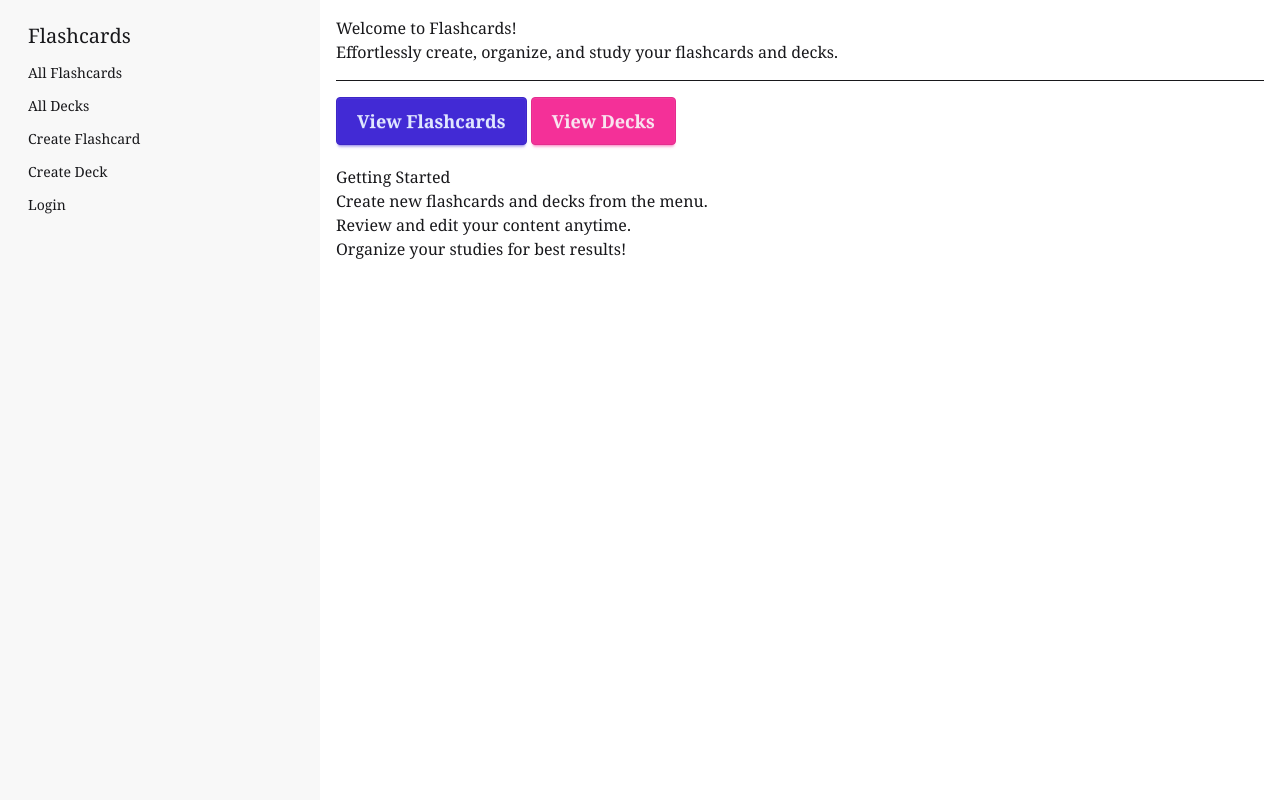
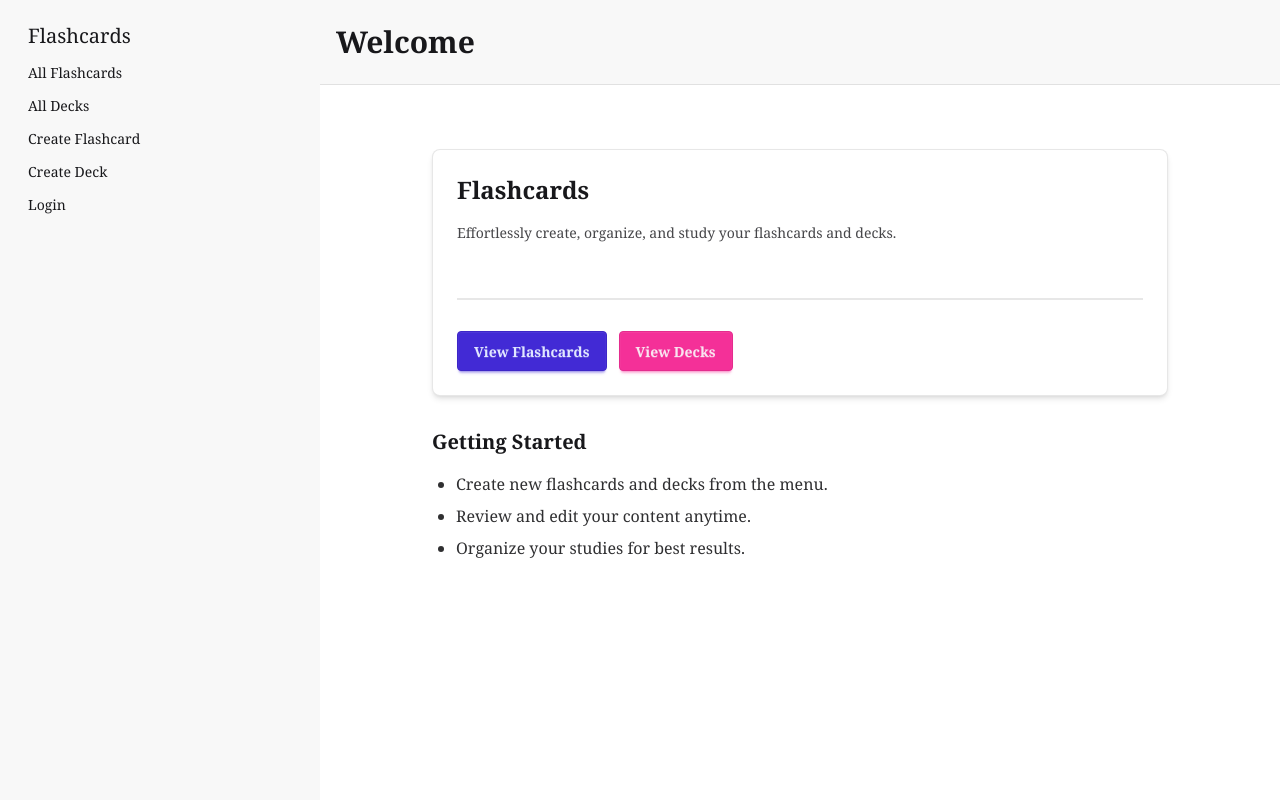
Before and after one commit to Exteriordemonic/py-flashcards, a Django app: page / in a window 1280 px wide. Run offline with Django 5.2, Linux system fonts and the light colour scheme; style sheets or scripts are compiled from the project's sources; some libraries are stand-ins or nearby versions.

Commit message:
feat: Revamp flashcard and deck templates with improved layout and styling; enhance delete confirmation pages for better user experience

```diff
--- a/templates/flashcards/deck_detail.html
+++ b/templates/flashcards/deck_detail.html
@@ -36,9 +36,9 @@
             <a href="{% url 'flashcards:deck-delete' pk=object.id %}" class="btn btn-error btn-sm">Delete</a>
         {% else %}
             {% if is_member %}
-            <a href="{% url 'flashcards:deck-remove' pk=object.id %}" class="btn btn-primary btn-sm">remove</a>
+            <a href="{% url 'flashcards:deck-remove' pk=object.id %}" class="btn btn-primary btn-sm">Remove</a>
             {% else %}
-            <a href="{% url 'flashcards:deck-add' pk=object.id %}" class="btn btn-primary btn-sm">add</a>
+            <a href="{% url 'flashcards:deck-add' pk=object.id %}" class="btn btn-primary btn-sm">Add</a>
             {% endif %}
         {% endif %}
       </div>
--- a/templates/flashcards/deck_list.html
+++ b/templates/flashcards/deck_list.html
@@ -12,7 +12,7 @@
 {% block content %}
 <div class="container p-4">
   <div class="overflow-x-auto rounded-box border border-base-content/5 bg-base-100">
-      <table class="table ">
+      <table class="table">
         <!-- head -->
         <thead>
           <tr>
--- a/templates/flashcards/flashcard_list.html
+++ b/templates/flashcards/flashcard_list.html
@@ -12,7 +12,7 @@
 {% block content %}
 <div class="container p-4">
   <div class="overflow-x-auto rounded-box border border-base-content/5 bg-base-100">
-      <table class="table ">
+      <table class="table">
         <!-- head -->
         <thead>
           <tr>
--- a/templates/flashcards/home.html
+++ b/templates/flashcards/home.html
@@ -1,35 +1,33 @@
-{% extends 'base.html' %} {% block content %}
-<section class="w-full px-4">
-  <div class="container my-4">
-    <div class="jumbotron">
-      <h1 class="display-4">Welcome to Flashcards!</h1>
-      <p class="lead">
+{% extends "base.html" %}
+
+{% block header %}
+  <header class="w-full flex items-center justify-between px-4 py-6 bg-base-200 border-b border-base-content/10 mb-4">
+    <h1 class="text-3xl font-bold">Welcome</h1>
+  </header>
+{% endblock %}
+
+{% block content %}
+<div class="container mx-auto max-w-3xl px-4 py-8">
+  <div class="card bg-base-100 shadow-md border border-base-content/10 mt-4">
+    <div class="card-body">
+      <h2 class="card-title text-2xl mb-2">Flashcards</h2>
+      <p class="text-base-content/80 mb-6">
         Effortlessly create, organize, and study your flashcards and decks.
       </p>
-      <hr class="my-4" />
-      <p>
-        <a
-          class="btn btn-primary btn-lg"
-          href="{% url 'flashcards:flashcard-list' %}"
-          role="button"
-          >View Flashcards</a
-        >
-        <a
-          class="btn btn-secondary btn-lg"
-          href="{% url 'flashcards:deck-list' %}"
-          role="button"
-          >View Decks</a
-        >
-      </p>
-    </div>
-    <div class="mt-5">
-      <h2>Getting Started</h2>
-      <ul>
-        <li>Create new flashcards and decks from the menu.</li>
-        <li>Review and edit your content anytime.</li>
-        <li>Organize your studies for best results!</li>
-      </ul>
+      <div class="divider"></div>
+      <div class="flex flex-wrap gap-3">
+        <a class="btn btn-primary" href="{% url 'flashcards:flashcard-list' %}">View Flashcards</a>
+        <a class="btn btn-secondary" href="{% url 'flashcards:deck-list' %}">View Decks</a>
+      </div>
     </div>
   </div>
-</section>
+  <div class="mt-8">
+    <h2 class="text-xl font-semibold mb-4">Getting Started</h2>
+    <ul class="list-disc pl-6 space-y-2 text-base-content/90">
+      <li>Create new flashcards and decks from the menu.</li>
+      <li>Review and edit your content anytime.</li>
+      <li>Organize your studies for best results.</li>
+    </ul>
+  </div>
+</div>
 {% endblock %}
```
Also changed, not shown: templates/flashcards/deck_confirm_delete.html (+23 -6 lines), templates/flashcards/deck_form.html (+20 -9 lines), templates/flashcards/flashcard_confirm_delete.html (+23 -6 lines).
